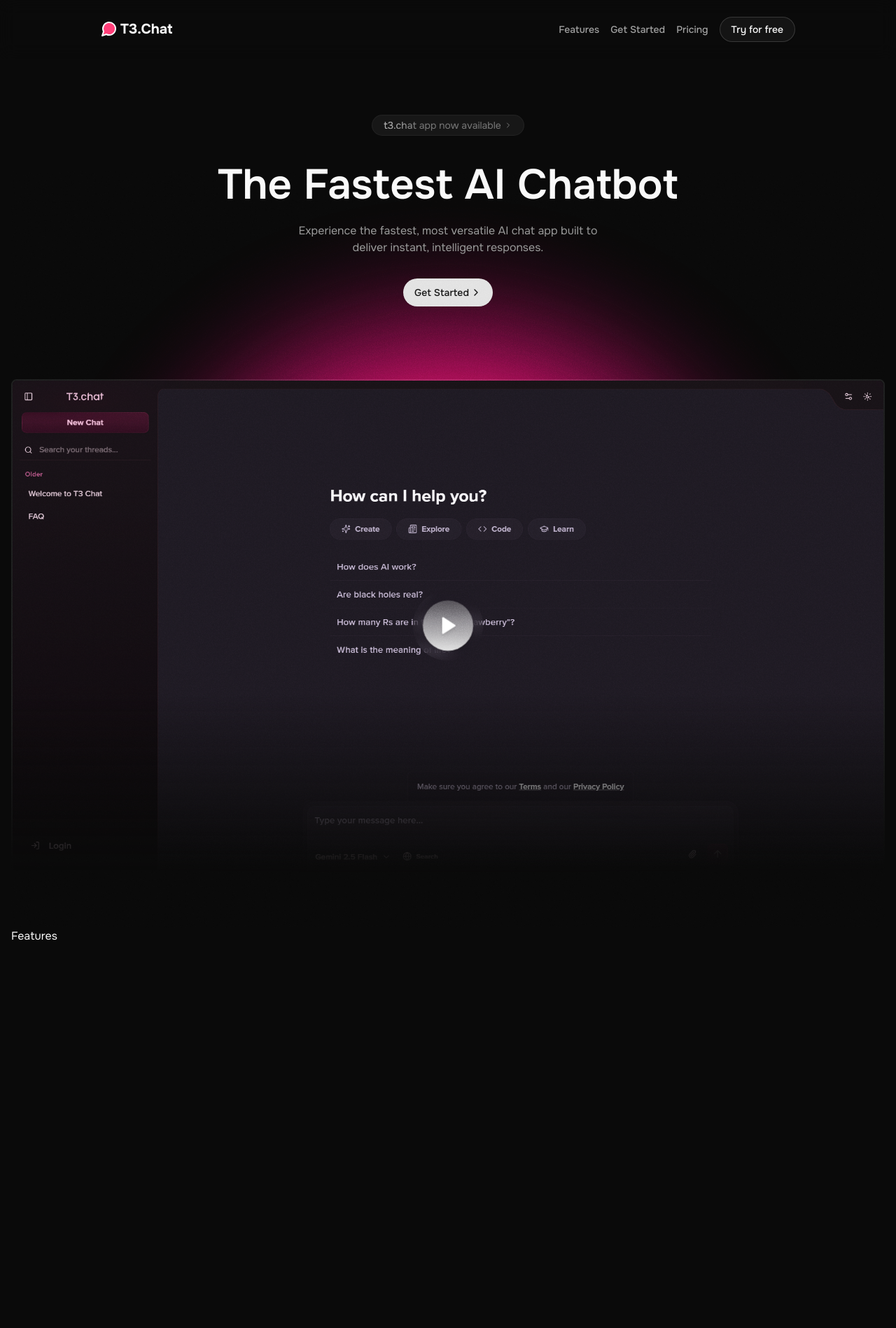
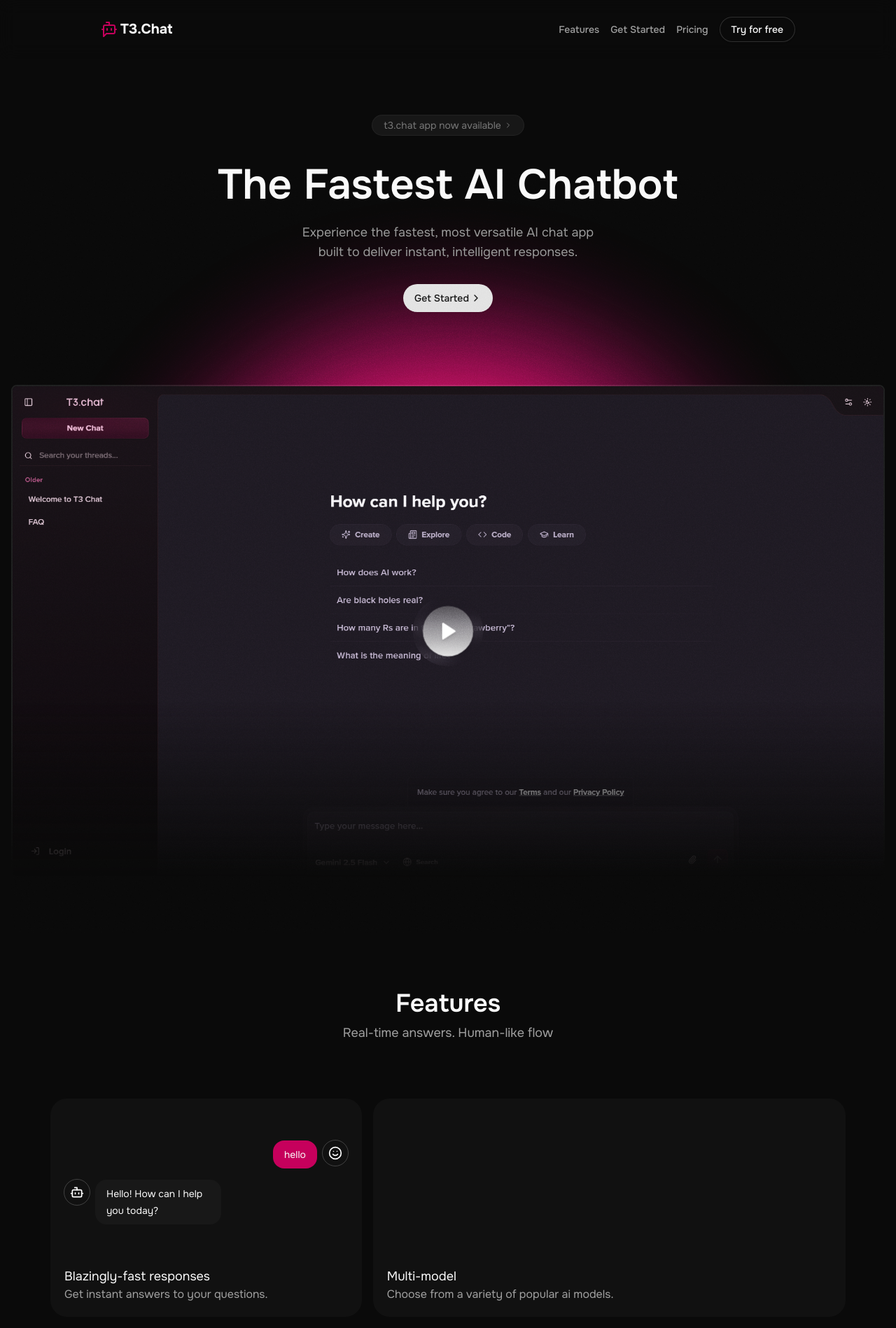
Before and after one commit to sougata-github/t3-chat-landing-page, a Next.js app: page / in a window 1280 px wide. Shown: the top 1898 px of the page at 70% size. Before the commit the page ends 1350 px from the top, so only its background shows below. Built offline with nearby package versions, Linux system fonts and the light colour scheme.

Commit message:
add feature cards.

```diff
--- a/src/app/globals.css
+++ b/src/app/globals.css
@@ -143,4 +143,8 @@
 
     @apply opacity-10 mix-blend-overlay z-10 pointer-events-none;
   }
+
+  .section-heading {
+    @apply text-2xl md:text-4xl font-semibold;
+  }
 }
--- a/src/app/layout.tsx
+++ b/src/app/layout.tsx
@@ -24,7 +24,6 @@
       <body className={`${onest.className} antialiased dark`}>
         {/* top gradient */}
         <div className="absolute inset-0 top-[-400px] h-[280px] w-full lg:w-[800px] left-[40%] bg-[radial-gradient(ellipse_at_center,_#fd0e85_100%)] blur-[200px] opacity-90 pointer-events-none overflow-hidden" />
-
         <Navbar />
         <main className="max-w-7xl px-4 flex flex-col mx-auto">{children}</main>
         <Footer />
--- /dev/null
+++ b/src/components/features/FastFeatureCard.tsx
@@ -0,0 +1,125 @@
+"use client";
+
+import { cn } from "@/lib/utils";
+import { Bot, SmileIcon } from "lucide-react";
+import { useEffect, useRef, useState } from "react";
+import { motion, useInView } from "framer-motion";
+import { aiMessage, userMessge } from "@/constants";
+import FeatureCard from "./FeatureCard";
+
+const FastFeatureCard = () => {
+  return (
+    <FeatureCard
+      title="Blazingly-fast responses"
+      description="Get instant answers to your questions."
+    >
+      <div className="flex flex-col gap-4 py-10 h-[220px]">
+        <Message role="user" message={userMessge} delay={0.4} />
+        <Message role="ai" message={aiMessage} delay={0.8} />
+      </div>
+    </FeatureCard>
+  );
+};
+
+interface MessageProps {
+  role: "user" | "ai";
+  message: string;
+  delay: number;
+}
+
+const Message = ({ role, message, delay }: MessageProps) => {
+  const ref = useRef(null);
+  const isInView = useInView(ref, { once: true });
+  const [isTypingBot, setIsTypingBot] = useState(true);
+
+  useEffect(() => {
+    if (isInView) {
+      const timer = setTimeout(() => {
+        setIsTypingBot(false);
+      }, 2000 + delay * 1000);
+      return () => clearTimeout(timer);
+    }
+  }, [isInView, delay]);
+
+  return (
+    <motion.div
+      ref={ref}
+      initial={{ opacity: 0, y: 5 }}
+      animate={isInView ? { opacity: 1, y: 0 } : {}}
+      transition={{ duration: 0.4, delay }}
+      className={cn(
+        "flex gap-2",
+        role === "user" ? "justify-end" : "justify-start"
+      )}
+    >
+      {/* avatar */}
+      <div
+        className={cn(
+          "rounded-full p-2 outline h-fit transition duration-300",
+          role === "user" ? "order-2" : "order-1"
+        )}
+      >
+        {role === "user" ? (
+          <SmileIcon className="size-5 text-white" />
+        ) : (
+          <Bot className="size-5 text-white" />
+        )}
+      </div>
+
+      {/* message */}
+      <motion.div
+        className={cn(
+          "rounded-2xl py-2 px-4 md:max-w-[180px]",
+          role === "user"
+            ? "order-1 bg-pink-700"
+            : "order-2 bg-muted-foreground/5"
+        )}
+      >
+        {role === "ai" && isTypingBot ? (
+          <LoadingDots />
+        ) : (
+          <p>
+            {message.split(" ").map((word, index) => (
+              <motion.span
+                key={`${word}-${index}`}
+                initial={{ opacity: 0, filter: "blur(10px)" }}
+                animate={isInView ? { opacity: 1, filter: "blur(0px)" } : {}}
+                transition={{
+                  duration: 0.8,
+                  delay: isInView ? index * 0.1 : 0,
+                }}
+                className="text-sm"
+              >
+                {word}{" "}
+              </motion.span>
+            ))}
+          </p>
+        )}
+      </motion.div>
+    </motion.div>
+  );
+};
+
+const LoadingDots = () => {
+  return (
+    <div className="flex space-x-1 mt-2">
+      {[0, 1, 2].map((dot) => (
+        <motion.div
+          key={dot}
+          className="size-2 rounded-full bg-muted-foreground/60"
+          initial={{ y: 0 }}
+          whileInView={{ y: [0, -5, 0] }}
+          transition={{
+            duration: 0.6,
+            repeat: Number.POSITIVE_INFINITY,
+            repeatType: "loop",
+            delay: dot * 0.2,
+          }}
+          viewport={{ once: true }}
+        />
+      ))}
+    </div>
+  );
+};
+
+export default FastFeatureCard;
--- /dev/null
+++ b/src/components/features/FeatureCard.tsx
@@ -0,0 +1,37 @@
+//compound component
+import { cn } from "@/lib/utils";
+
+interface FeatureCardProps {
+  children: React.ReactNode;
+  title: string;
+  description: string;
+  className?: string;
+}
+
+const FeatureCard = ({
+  children,
+  className,
+  title,
+  description,
+}: FeatureCardProps) => {
+  return (
+    <div
+      className={cn(
+        "col-span-1 md:col-span-2 p-5 rounded-3xl cursor-pointer bg-muted-foreground/5",
+        className
+      )}
+    >
+      <div className="flex flex-col">
+        {children}
+
+        <div className="flex flex-col justify-start">
+          <h2 className="text-lg">{title}</h2>
+
+          <p className="text-muted-foreground lg:max-w-sm">{description}</p>
+        </div>
+      </div>
+    </div>
+  );
+};
+
+export default FeatureCard;
--- a/src/components/features/Features.tsx
+++ b/src/components/features/Features.tsx
@@ -1,5 +1,23 @@
+import ModelFeatureCard from "./ModelFeatureCard";
+import FastFeatureCard from "./FastFeatureCard";
+
 const Features = () => {
-  return <section>Features</section>;
+  return (
+    <section className="py-16 md:py-20" id="features">
+      <div className="text-center">
+        <h1 className="section-heading">Features</h1>
+        <p className="text-muted-foreground max-w-md max-md:max-w-xs mx-auto text-base md:text-lg mt-2">
+          Real-time answers. Human-like flow
+        </p>
+      </div>
+
+      {/* features grid */}
+      <div className="w-full grid grid-cols-1 md:grid-cols-4 lg:grid-cols-5 mt-20 sm:px-10 md:px-1 lg:px-14 gap-5 md:gap-4">
+        <FastFeatureCard />
+        <ModelFeatureCard />
+      </div>
+    </section>
+  );
 };
 
 export default Features;
--- /dev/null
+++ b/src/components/features/ModelFeatureCard.tsx
@@ -0,0 +1,15 @@
+import FeatureCard from "./FeatureCard";
+
+const ModelFeatureCard = () => {
+  return (
+    <FeatureCard
+      className="lg:col-span-3"
+      title="Multi-model"
+      description="Choose from a variety of popular ai models."
+    >
+      <div className="flex flex-col gap-4 py-10 h-[220px]"></div>
+    </FeatureCard>
+  );
+};
+
+export default ModelFeatureCard;
--- a/src/components/hero/Hero.tsx
+++ b/src/components/hero/Hero.tsx
@@ -52,7 +52,7 @@
           The Fastest AI Chatbot
         </motion.h1>
         <motion.p
-          className="text-muted-foreground max-w-md max-md:max-w-xs mx-auto"
+          className="text-muted-foreground max-w-md max-md:max-w-xs mx-auto text-base md:text-lg"
           variants={itemVariants}
         >
           Experience the fastest, most versatile AI chat app built to deliver
--- a/src/components/navbar/Navbar.tsx
+++ b/src/components/navbar/Navbar.tsx
@@ -5,6 +5,7 @@
 import { navLinks } from "@/constants";
 import { Button } from "../ui/button";
 import MobileNav from "./MobileNav";
+import { BotMessageSquare } from "lucide-react";
 
 const Navbar = () => {
   return (
@@ -12,21 +13,7 @@
       <nav className="max-w-5xl mx-auto flex items-center w-full justify-between px-8 lg:px-4">
         {/* logo */}
         <Link href="/" className="flex items-center gap-1">
-          <svg
-            xmlns="http://www.w3.org/2000/svg"
-            width="24"
-            height="24"
-            viewBox="0 0 24 24"
-            fill="#ff3e78"
-            stroke="currentColor"
-            strokeWidth="2"
-            strokeLinecap="round"
-            strokeLinejoin="round"
-            className="lucide lucide-message-circle-icon lucide-message-circle -mt-0.5"
-          >
-            <path d="M7.9 20A9 9 0 1 0 4 16.1L2 22Z" />
-          </svg>
-
+          <BotMessageSquare className="text-pink-700" />
           <span className="text-xl font-bold">T3.Chat</span>
         </Link>
 
--- a/src/components/ui/button.tsx
+++ b/src/components/ui/button.tsx
@@ -13,7 +13,7 @@
         destructive:
           "bg-destructive text-white shadow-xs hover:bg-destructive/90 focus-visible:ring-destructive/20 dark:focus-visible:ring-destructive/40 dark:bg-destructive/60",
         outline:
-          "transition duration-300 hover:outline-1 hover:outline-pink-500/80 border bg-background shadow-xs hover:bg-accent hover:text-accent-foreground dark:bg-input/30 dark:border-input dark:hover:bg-input/50",
+          "border border-input bg-background shadow-sm hover:bg-accent hover:text-accent-foreground",
         secondary:
           "bg-secondary text-secondary-foreground shadow-xs hover:bg-secondary/80",
         ghost:
--- a/src/constants/index.ts
+++ b/src/constants/index.ts
@@ -12,3 +12,5 @@
     label: "Pricing",
   },
 ];
+export const userMessge = "hello";
+export const aiMessage = "Hello! How can I help you today?";
```
